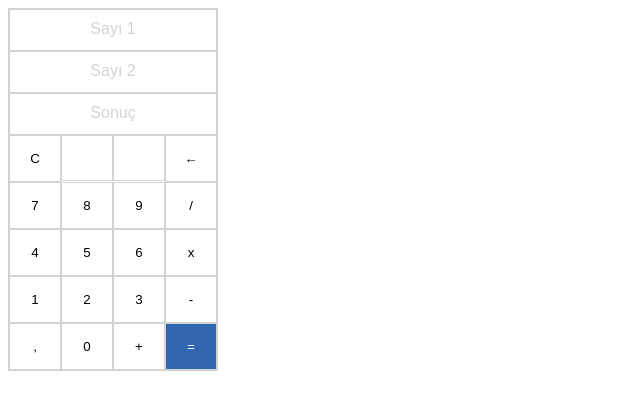
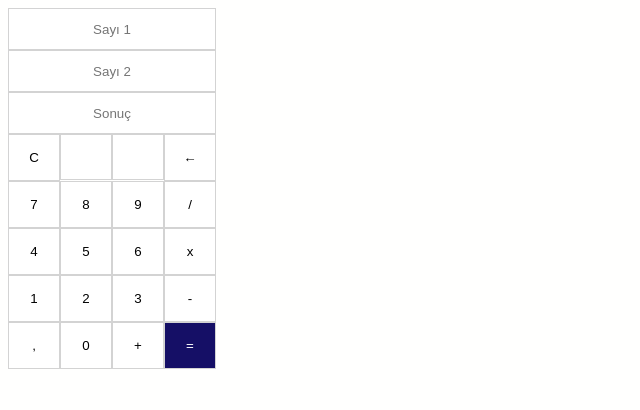
Before and after one commit to ispirbanu/HesapMakinesi-, a plain HTML site: page index.html in a window 1280 px wide. Shown: the whole page, without its empty margins (0-640 px from the left). Drawn offline with Linux system fonts and the light colour scheme.

Commit message:
güncellendi

```diff
--- a/index.html
+++ b/index.html
@@ -11,9 +11,9 @@
 </head>
 <body>
     <div class="container">
-        <div id="sayi1"> <font color="lightgray"> Sayı 1 </font></div>
-        <div id="sayi2"> <font color="lightgray"> Sayı 2 </font></div>
-        <div id="sonuc"> <font color="lightgray"> Sonuç </font></div>
+        <input id="sayi1" color="lightgray" placeholder="Sayı 1"> </input>
+        <input id="sayi2" color="lightgray" placeholder="Sayı 2"> </input>
+        <input id="sonuc" color="lightgray" placeholder="Sonuç"> </input>
         <button onclick="clearSonuc()"> C </button>
         <button id="empty">  </button>
         <button id="empty">  </button>
--- a/style.css
+++ b/style.css
@@ -6,57 +6,23 @@ button{
     background-color: white;
     border: solid 0.5px lightgray;
     vertical-align: middle;
-
     width: 52px;
     padding: 15px 15px;
     float:left;
     }
 .container{
-    width: 208px;
-    height: 361px;
-    border: solid 1px lightgray;
+    max-width: 250px;
+    max-height: 300px;
 }
-
-
-#sayi1{
+input{
     background-color: white;
     text-align: center;
-
     border: solid 1px lightgray;
     pointer-events: none;
-
     height: 30px;
-    width:206px;
-
+    width:196px;
     text-align: center;
-    padding-top: 10px;
-    }
-#sayi2{
-    background-color: white;
-    text-align: center;
-
-    border: solid 1px lightgray;
-    pointer-events: none;
-
-    height: 30px;
-    width:206px;
-
-    text-align: center;
-    padding-top: 10px;
-    }
-#sonuc{
-    background-color: white;
-    text-align: center;
-
-    border: solid 1px lightgray;
-    pointer-events: none;
-
-    height: 30px;
-    width:206px;
-
-    text-align: center;
-    padding-top: 10px;
-
+    padding: 5px 5px;
 }
 #empty{
     pointer-events: none;
@@ -72,7 +38,6 @@ button:active {
     background-color: gray;
 }
 #btn-equal{
-    background-color:#3065af;
+    background-color:#150f66;
     color: white;
-
 }
```
